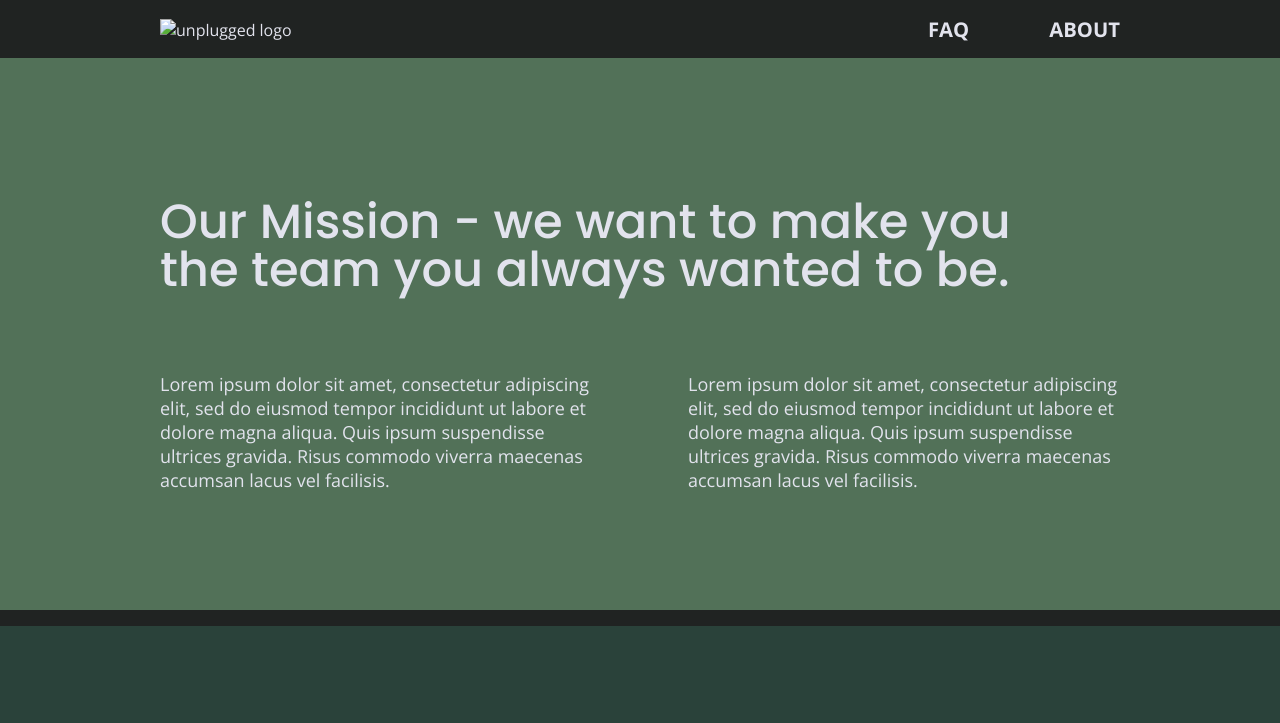
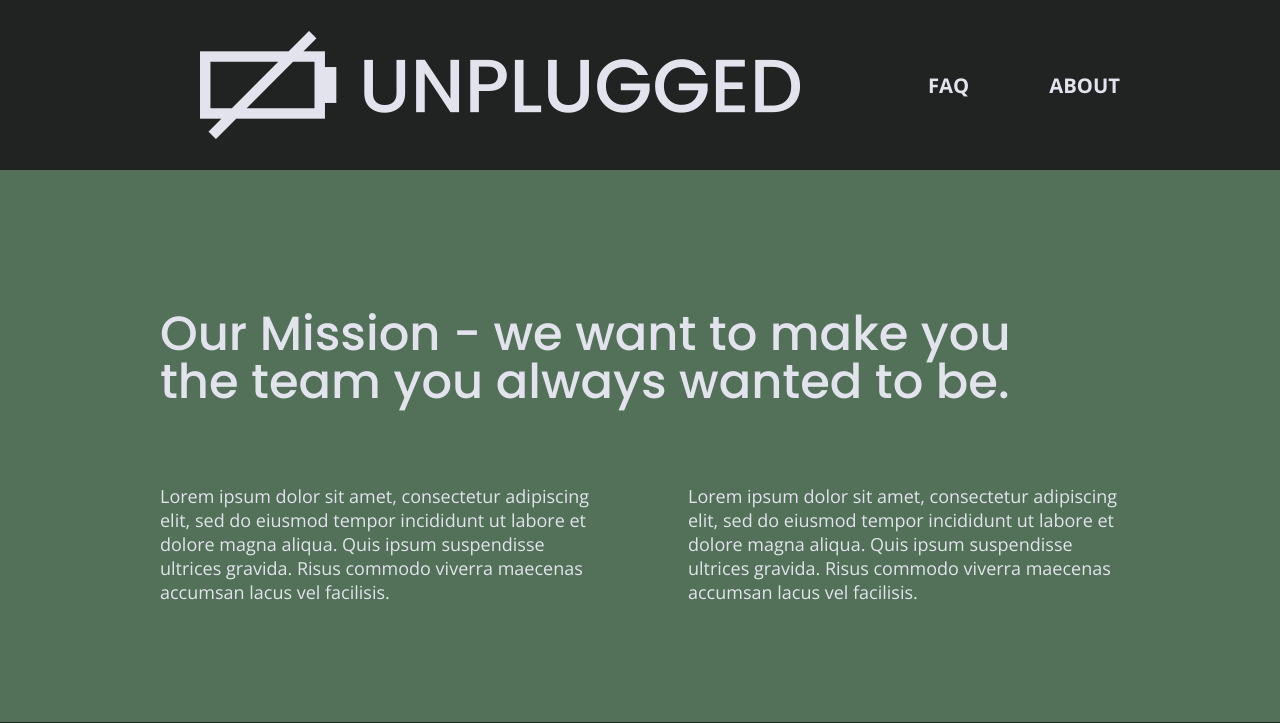
Before and after one commit to mdrennen87/206-unplugged-project, a website: page about/index.html in a window 1280 px wide. Shown: the top 723 px of the page. Drawn offline with nearby package versions, Linux system fonts and the light colour scheme; files whose address does not match are found by name.

Commit message:
Added images

```diff
--- a/about/index.html
+++ b/about/index.html
@@ -26,7 +26,11 @@
     <!-- Add your site or application content here -->
     <header>
       <div class="content-wrapper">
-        <a href="#"><img src="" alt="unplugged logo" /></a>
+        <figure>
+          <a href="../index.html">
+            <img src="../img/unpluggedlogo.png" alt="unplugged logo" />
+          </a>
+        </figure>
         <div class="header-divider"></div>
         <nav>
           <ul>
@@ -106,11 +110,11 @@
           </div>
         </div>
         <!-- footer contact ends -->
-        <div class="copyright">
-          <p>Copyright 2024 | Unplugged</p>
-        </div>
       </div>
       <!-- footer content-wrapper ends -->
+      <div class="copyright">
+        <p>Copyright 2024 | Unplugged</p>
+      </div>
     </footer>
     <script src="../js/vendor/modernizr-3.11.2.min.js"></script>
     <script src="../js/plugins.js"></script>
```
